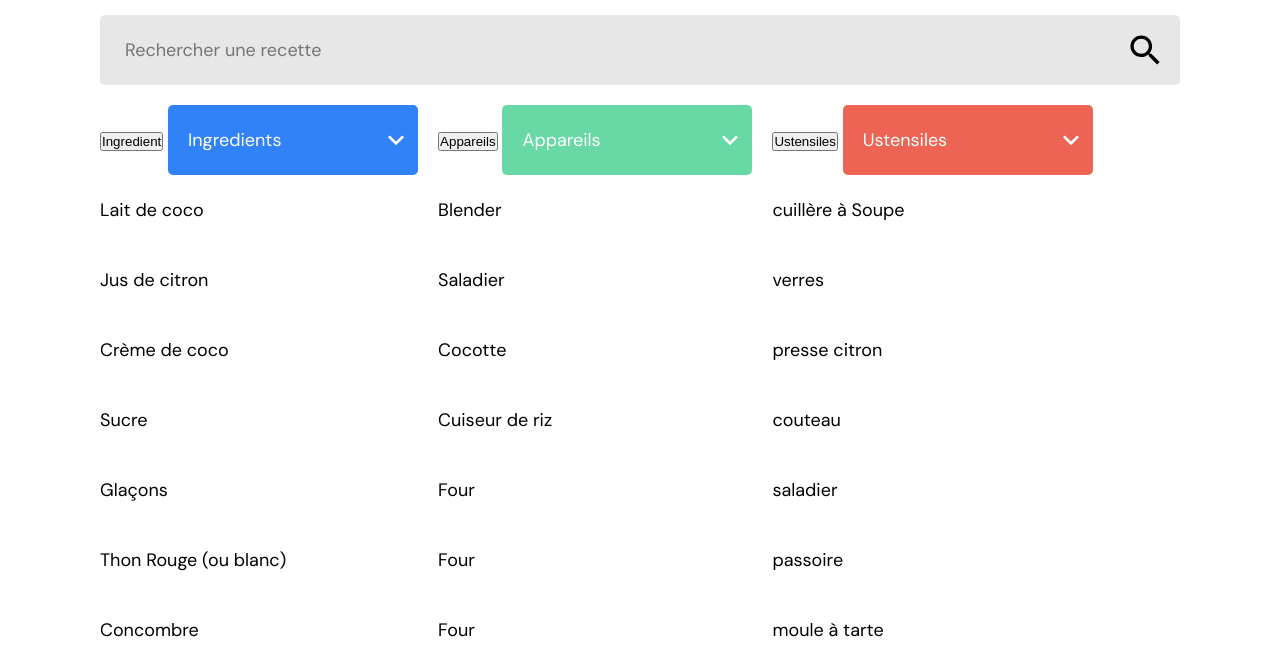
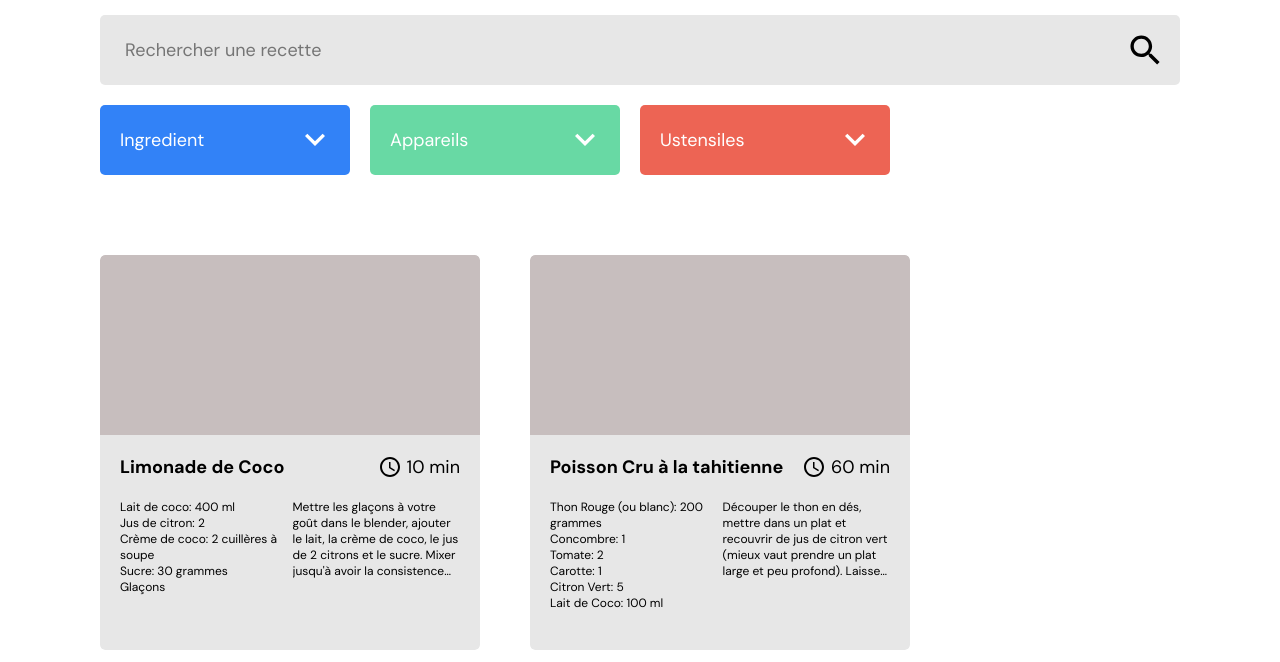
Before and after one commit to Peallyz/Projet7-Front-End-Search-Engine, a plain HTML site: page index.html in a window 1280 px wide. Shown: the part 136-798 px from the top of the page. Drawn offline with Linux system fonts and the light colour scheme.

Commit message:
styling button

```diff
--- a/styles/main/search.css
+++ b/styles/main/search.css
@@ -3,28 +3,32 @@ form {
 }
 form,
 input::placeholder,
-input {
+input,
+button {
   font-size: 1.8rem;
   line-height: 70px;
   font-family: "DM Sans", Arial, Helvetica, sans-serif;
+  min-width: 250px;
+  text-align: left;
 }
 
-/* form label {
+form label {
   display: none;
-} */
+}
 
-form input {
+form input,
+button {
   height: 70px;
   border-radius: 5px;
   outline: none;
   border: none;
 }
-/* input[type="search"]::-webkit-search-cancel-button {
+input[type="search"]::-webkit-search-cancel-button {
   -webkit-appearance: none;
   height: 0;
   width: 0;
   overflow: hidden;
-} */
+}
 
 .filter__main {
   margin-bottom: 20px;
@@ -36,7 +40,8 @@ form input {
   padding: 0 25px;
   line-height: 70px;
 }
-.filter__main span {
+.filter__main span,
+form span {
   height: 100%;
   aspect-ratio: 1;
   display: flex;
@@ -52,6 +57,10 @@ form input {
   aspect-ratio: 1;
   display: flex;
 }
+form span img {
+  height: 20px;
+  aspect-ratio: 1;
+}
 
 .filter__byTag {
   display: flex;
@@ -59,21 +68,26 @@ form input {
   gap: 20px;
 }
 
-.filter__byTag input {
+.filter__byTag input,
+button {
   padding: 0 20px;
 }
 
 .filter__byTag input::placeholder,
-.filter__byTag input {
+.filter__byTag input,
+button {
   color: white;
 }
-.filter__byTag--ingredient input {
+.filter__byTag--ingredient input,
+.ingredientBtn {
   background: #3282f7;
 }
-.filter__byTag--device input {
+.filter__byTag--device input,
+.deviceBtn {
   background: #68d9a4;
 }
-.filter__byTag--ustensil input {
+.filter__byTag--ustensil input,
+.ustensilsBtn {
   background: #ed6454;
 }
 .filter__byTag--device,
@@ -82,7 +96,7 @@ form input {
   position: relative;
 }
 
-.filter__byTag span {
+.filter__byTag ul {
   width: 30px;
   height: 100%;
   position: absolute;
@@ -101,3 +115,41 @@ form input {
 .container__tag span {
   width: 100px;
 }
+
+.filter__byTag button {
+  cursor: pointer;
+}
+.filter__byTag button:hover {
+  filter: brightness(0.9);
+}
+
+.filter__byTag--device.reduced button,
+.filter__byTag--ingredient.reduced button,
+.filter__byTag--ustensil.reduced button {
+  display: block;
+}
+.filter__byTag--device.extended button,
+.filter__byTag--ingredient.extended button,
+.filter__byTag--ustensil.extended button {
+  display: none;
+}
+.filter__byTag--device.reduced input,
+.filter__byTag--ingredient.reduced input,
+.filter__byTag--ustensil.reduced input {
+  display: none;
+}
+.filter__byTag--device.extended input,
+.filter__byTag--ingredient.extended input,
+.filter__byTag--ustensil.extended input {
+  display: block;
+}
+.filter__byTag--device.reduced ul,
+.filter__byTag--ingredient.reduced ul,
+.filter__byTag--ustensil.reduced ul {
+  display: none;
+}
+.filter__byTag--device.extended ul,
+.filter__byTag--ingredient.extended ul,
+.filter__byTag--ustensil.extended ul {
+  display: block;
+}
```
